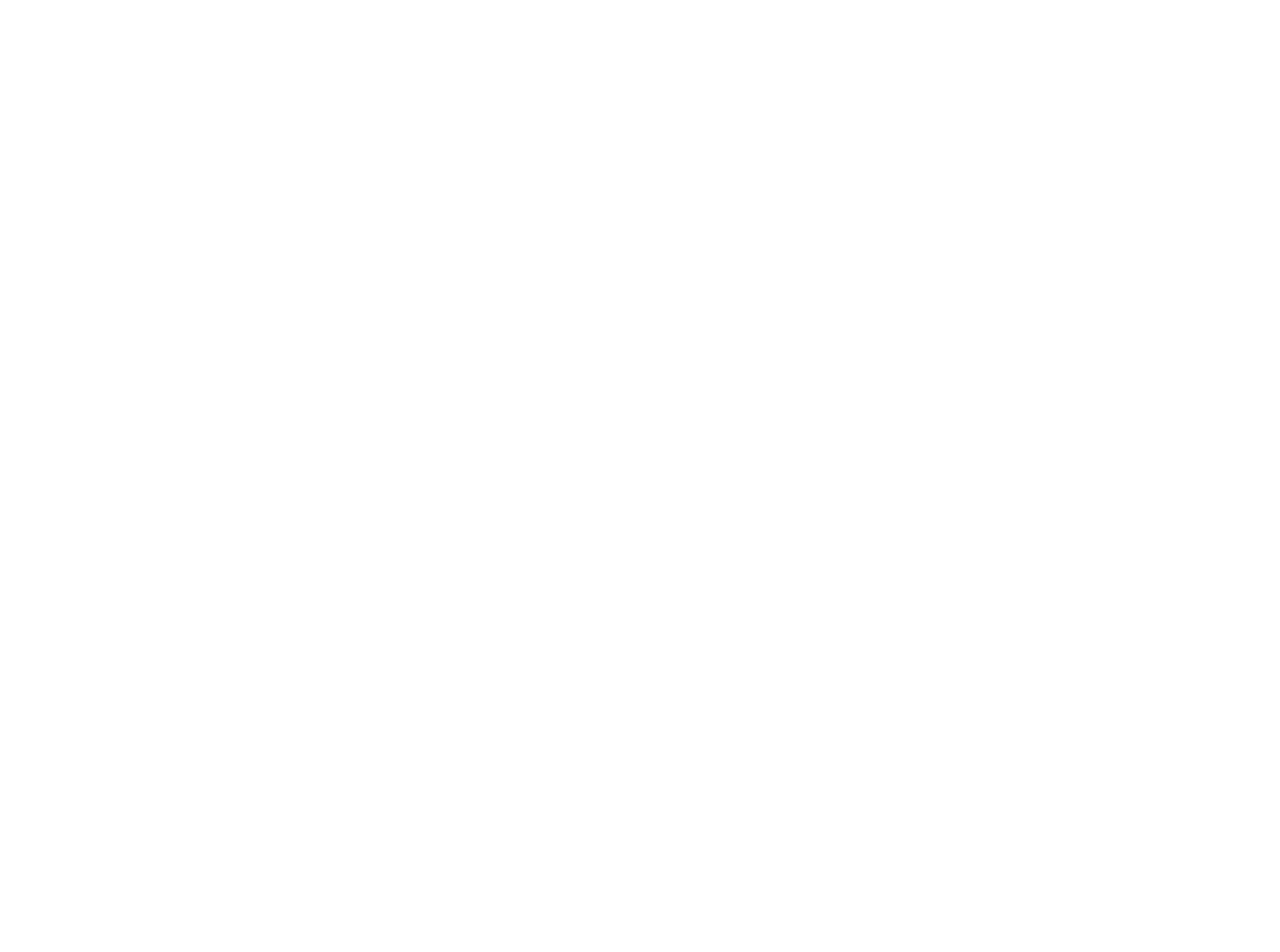
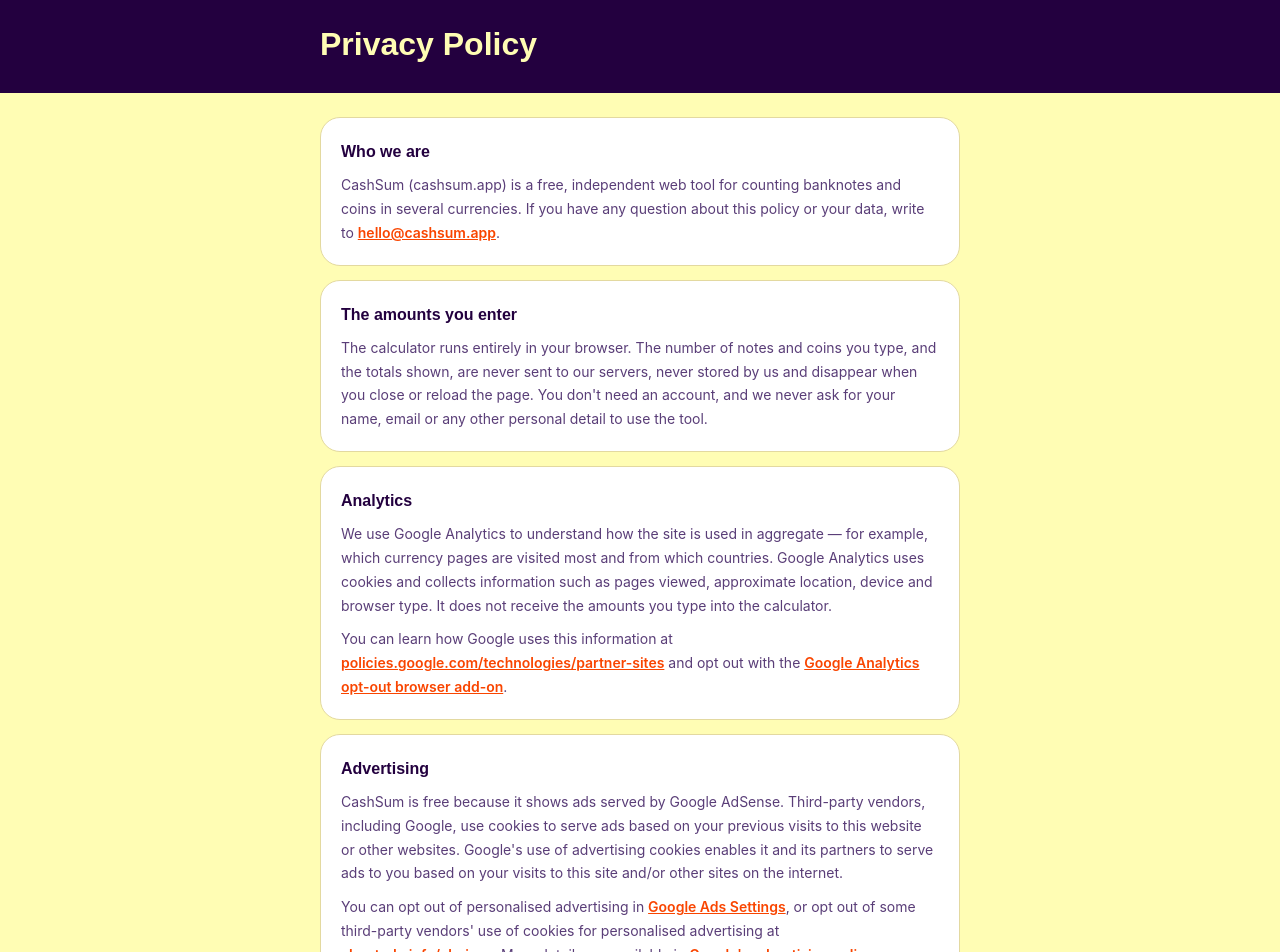
Before and after one commit to adilsonschmidtjunior-cpu/cashsum, a Next.js app: page /privacy in a window 1280 px wide. Before the commit this address had no page. Shown: the top 952 px of the page. Before the commit the page ends 800 px from the top, so only its background shows below. Built offline with nearby package versions, Linux system fonts and the light colour scheme.

Commit message:
Create page.js

```diff
--- /dev/null
+++ b/app/privacy/page.js
@@ -0,0 +1,251 @@
+export const metadata = {
+  title: "Privacy Policy – CashSum",
+  description:
+    "How CashSum handles your data: amounts you enter never leave your browser. This page explains the analytics and advertising cookies used on the site.",
+  alternates: {
+    canonical: "https://cashsum.app/privacy",
+  },
+};
+
+const COLORS = {
+  bg: "#FFFDB4",
+  card: "#FFFFFF",
+  cardBorder: "#E3D9A0",
+  ink: "#23003F",
+  sub: "#5A3E78",
+  red: "#F94500",
+  indigo: "#23003F",
+};
+
+const CONTACT_EMAIL = "hello@cashsum.app";
+const LAST_UPDATED = "15 October 2026";
+
+const linkStyle = { color: COLORS.red, fontWeight: 600 };
+
+const SECTIONS = [
+  {
+    h: "Who we are",
+    body: (
+      <>
+        <p>
+          CashSum (cashsum.app) is a free, independent web tool for counting banknotes and coins in
+          several currencies. If you have any question about this policy or your data, write to{" "}
+          <a href={`mailto:${CONTACT_EMAIL}`} style={linkStyle}>
+            {CONTACT_EMAIL}
+          </a>
+          .
+        </p>
+      </>
+    ),
+  },
+  {
+    h: "The amounts you enter",
+    body: (
+      <>
+        <p>
+          The calculator runs entirely in your browser. The number of notes and coins you type, and
+          the totals shown, are never sent to our servers, never stored by us and disappear when you
+          close or reload the page. You don&apos;t need an account, and we never ask for your name,
+          email or any other personal detail to use the tool.
+        </p>
+      </>
+    ),
+  },
+  {
+    h: "Analytics",
+    body: (
+      <>
+        <p>
+          We use Google Analytics to understand how the site is used in aggregate — for example,
+          which currency pages are visited most and from which countries. Google Analytics uses
+          cookies and collects information such as pages viewed, approximate location, device and
+          browser type. It does not receive the amounts you type into the calculator.
+        </p>
+        <p>
+          You can learn how Google uses this information at{" "}
+          <a href="https://policies.google.com/technologies/partner-sites" style={linkStyle}>
+            policies.google.com/technologies/partner-sites
+          </a>{" "}
+          and opt out with the{" "}
+          <a href="https://tools.google.com/dlpage/gaoptout" style={linkStyle}>
+            Google Analytics opt-out browser add-on
+          </a>
+          .
+        </p>
+      </>
+    ),
+  },
+  {
+    h: "Advertising",
+    body: (
+      <>
+        <p>
+          CashSum is free because it shows ads served by Google AdSense. Third-party vendors,
+          including Google, use cookies to serve ads based on your previous visits to this website
+          or other websites. Google&apos;s use of advertising cookies enables it and its partners to
+          serve ads to you based on your visits to this site and/or other sites on the internet.
+        </p>
+        <p>
+          You can opt out of personalised advertising in{" "}
+          <a href="https://adssettings.google.com" style={linkStyle}>
+            Google Ads Settings
+          </a>
+          , or opt out of some third-party vendors&apos; use of cookies for personalised advertising
+          at{" "}
+          <a href="https://www.aboutads.info/choices" style={linkStyle}>
+            aboutads.info/choices
+          </a>
+          . More details are available in{" "}
+          <a href="https://policies.google.com/technologies/ads" style={linkStyle}>
+            Google&apos;s advertising policy
+          </a>
+          .
+        </p>
+      </>
+    ),
+  },
+  {
+    h: "Your consent",
+    body: (
+      <>
+        <p>
+          Visitors from the European Economic Area, the United Kingdom and Switzerland see a consent
+          message on their first visit. Analytics and personalised advertising cookies are only used
+          according to the choice you make there. If you decline, you may still see ads, but they
+          will not be personalised. You can change your choice at any time from the privacy link
+          shown by the consent message, or by clearing this site&apos;s cookies in your browser.
+        </p>
+      </>
+    ),
+  },
+  {
+    h: "Other services",
+    body: (
+      <>
+        <p>
+          The site is hosted by Vercel, which, like any web host, processes technical data such as
+          IP addresses to deliver pages and protect against abuse. Flag images are loaded from
+          flagcdn.com and fonts from Google Fonts, so those services also receive the technical data
+          needed to send them to your browser.
+        </p>
+      </>
+    ),
+  },
+  {
+    h: "Your rights",
+    body: (
+      <>
+        <p>
+          Depending on where you live, you may have the right to access, correct or delete personal
+          data, or to object to its processing. Since CashSum itself does not store personal data,
+          most requests are best directed to the services above through the links provided. For
+          anything else, contact{" "}
+          <a href={`mailto:${CONTACT_EMAIL}`} style={linkStyle}>
+            {CONTACT_EMAIL}
+          </a>
+          .
+        </p>
+      </>
+    ),
+  },
+  {
+    h: "Children",
+    body: (
+      <>
+        <p>CashSum is a general-audience tool and is not directed at children under 13.</p>
+      </>
+    ),
+  },
+  {
+    h: "Changes to this policy",
+    body: (
+      <>
+        <p>
+          If this policy changes, the updated version will be published on this page with a new
+          date below.
+        </p>
+      </>
+    ),
+  },
+];
+
+export default function PrivacyPage() {
+  return (
+    <div style={{ minHeight: "100vh", background: COLORS.bg, color: COLORS.ink }}>
+      <style>{`.pp-body p{margin:0 0 10px}.pp-body p:last-child{margin-bottom:0}`}</style>
+      <div style={{ background: COLORS.indigo, padding: "26px 24px 30px" }}>
+        <div style={{ maxWidth: 640, margin: "0 auto" }}>
+          <h1
+            style={{
+              fontFamily: "Sora, sans-serif",
+              fontSize: 32,
+              fontWeight: 800,
+              color: COLORS.bg,
+              margin: 0,
+            }}
+          >
+            Privacy Policy
+          </h1>
+        </div>
+      </div>
+
+      <div style={{ maxWidth: 640, margin: "24px auto 0", padding: "0 24px 60px" }}>
+        {SECTIONS.map((s, i) => (
+          <div
+            key={i}
+            style={{
+              background: COLORS.card,
+              borderRadius: 20,
+              padding: 20,
+              border: `1.5px solid ${COLORS.cardBorder}`,
+              marginBottom: 14,
+              fontFamily: "Inter, system-ui, sans-serif",
+              fontSize: 14,
+              lineHeight: 1.7,
+              color: COLORS.sub,
+            }}
+          >
+            <h2
+              style={{
+                fontFamily: "Sora, sans-serif",
+                fontSize: 16,
+                fontWeight: 700,
+                margin: "0 0 8px",
+                color: COLORS.indigo,
+              }}
+            >
+              {s.h}
+            </h2>
+            <div className="pp-body">{s.body}</div>
+          </div>
+        ))}
+
+        <p
+          style={{
+            fontFamily: "Inter, system-ui, sans-serif",
+            fontSize: 12,
+            color: COLORS.sub,
+            marginTop: 20,
+          }}
+        >
+          Last updated: {LAST_UPDATED}
+        </p>
+
+        <a
+          href="/"
+          style={{
+            display: "inline-block",
+            marginTop: 8,
+            fontFamily: "Inter, system-ui, sans-serif",
+            fontWeight: 700,
+            fontSize: 14,
+            color: COLORS.red,
+            textDecoration: "none",
+          }}
+        >
+          ← Back to CashSum
+        </a>
+      </div>
+    </div>
+  );
+}
```
